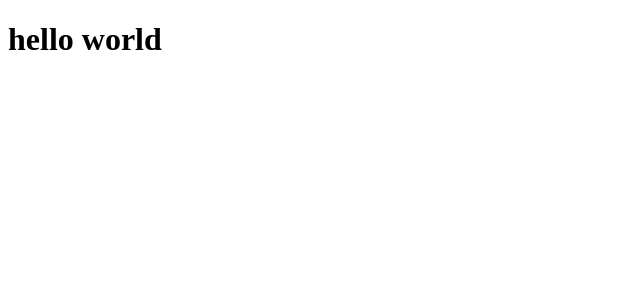
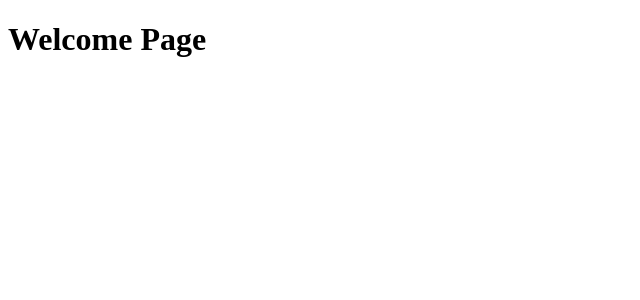
Before and after one commit to ZyadSaber/salam-web, a React (Create React App) app: page / in a window 1280 px wide. Shown: the top 300 px of the page, without its empty margins (0-640 px from the left). Built offline with nearby package versions, Linux system fonts and the light colour scheme.

Commit message:
install react router and some packages

```diff
--- a/package.json
+++ b/package.json
@@ -12,6 +12,7 @@
     "@types/react-dom": "^18.0.6",
     "react": "^18.2.0",
     "react-dom": "^18.2.0",
+    "react-router-dom": "^5.3.3",
     "react-scripts": "5.0.1",
     "typescript": "^4.8.2",
     "web-vitals": "^2.1.4"
--- a/src/App.tsx
+++ b/src/App.tsx
@@ -1,10 +1,11 @@
 import { memo } from 'react';
+import Welcome from './Pages/WelcomePage/component'
 
 function App() {
 
   return (
     <div className="App">
-      <h1>hello world</h1>
+      <Welcome />
     </div>
   );
 }
--- /dev/null
+++ b/src/Pages/WelcomePage/component.tsx
@@ -0,0 +1,11 @@
+import { memo } from 'react';
+
+const Welcome = () => {
+    return (
+        <>
+            <h1>Welcome Page</h1>
+        </>
+    )
+};
+
+export default memo(Welcome);
--- /dev/null
+++ b/src/components/Footer/component.tsx
@@ -0,0 +1,11 @@
+import { memo } from 'react';
+
+const Footer = () => {
+    return (
+        <footer>
+            <h1>Footer</h1>
+        </footer>
+    )
+};
+
+export default memo(Footer);
--- /dev/null
+++ b/src/components/Header/component.tsx
@@ -0,0 +1,11 @@
+import { memo } from 'react';
+
+const Header = () => {
+    return (
+        <>
+            <h1>header</h1>
+        </>
+    )
+};
+
+export default memo(Header);
```
Also changed, not shown: Data/UsersData.json (added, +10 -0 lines), 1 other file (tests, documents, lock files or other folders).
